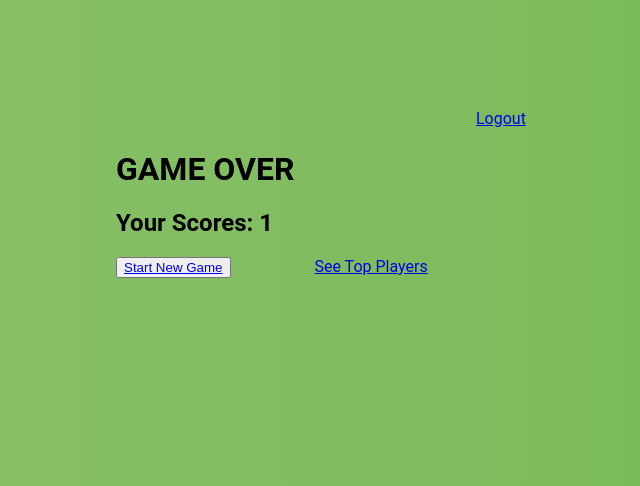
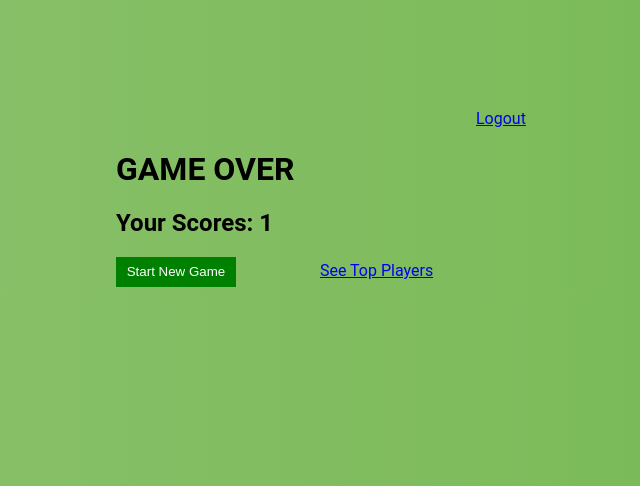
Before and after one commit to 093lus/game_millionaire, a Django app: page /finish/1/ in a window 1280 px wide. Shown: the top 486 px of the page, without its empty margins (344-984 px from the left). Run offline with Django 3.2, Linux system fonts and the light colour scheme; a user stored in the database is signed in.

Commit message:
css html

```diff
--- a/static/css/main.css
+++ b/static/css/main.css
@@ -18,7 +18,7 @@ body {
 
     background-color: green;
     border: none;
-    width: 100px;
+    width: 120px;
     height: 30px;
     color: white;
 }
--- a/static/css/top-players.css
+++ b/static/css/top-players.css
@@ -57,6 +57,7 @@
     background: #cbe7f8;
 
     text-decoration: none;
+    cursor: pointer;
 
 }
 
--- a/templates/game_over.html
+++ b/templates/game_over.html
@@ -13,7 +13,7 @@
         {% endfor %}
     {% endif %}
 </div>
-    <button type><a href="/question">Start New Game</a></button>
+    <button class="start-game-btn"><a class="start-game-link" href="/question">Start New Game</a></button>
     <a href="../" style="margin-left: 5em">See Top Players</a>
 
 {% endblock %}
```
Also changed, not shown: db.sqlite3.
